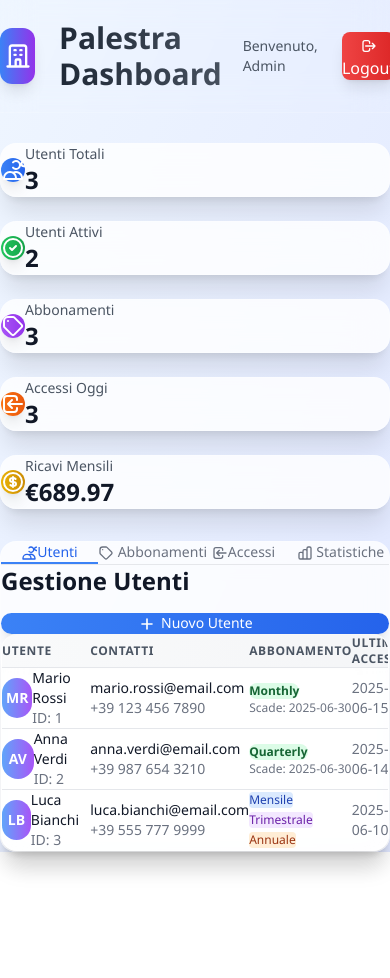
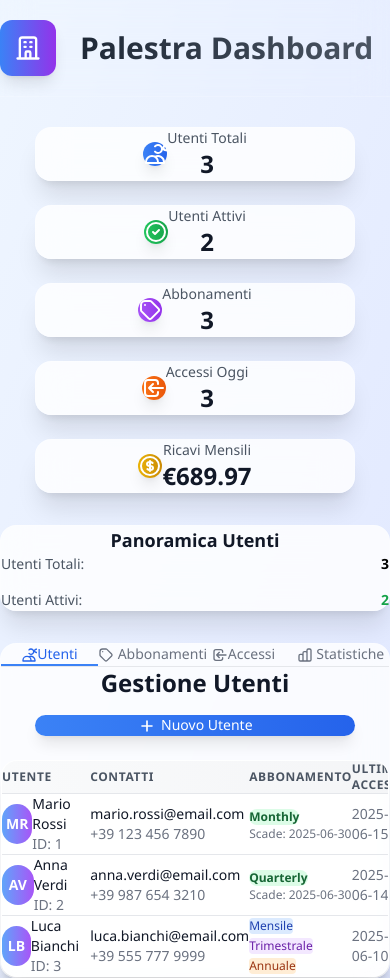
Before and after one commit to Marruzz/palestra-angular, an Angular app: page /dashboard in a window 390 px wide. Before the commit the page ends 852 px from the top, so only its background shows below. Built offline with nearby package versions, Linux system fonts and the light colour scheme.

Commit message:
ultima commit del giorno

```diff
--- a/src/app/Pages/Dashboard/dashboard.component.html
+++ b/src/app/Pages/Dashboard/dashboard.component.html
@@ -1,14 +1,12 @@
-<div class="min-h-screen bg-gradient-to-br from-blue-50 to-indigo-100">  <!-- Header -->
+<div class="min-h-screen bg-gradient-to-br from-blue-50 to-indigo-100 flex flex-col items-center">  <!-- Header -->
   <header
-    class="bg-white/80 backdrop-blur-lg shadow-lg border-b border-white/20 mb-6"
+    class="bg-white/80 backdrop-blur-lg shadow-lg border-b border-white/20 mb-6 w-full"
   >
-    <div class="px-6 py-6">
-      <div class="flex items-center justify-between">
-        <div class="flex items-center space-x-6">
+    <div class="px-6 py-6 max-w-7xl mx-auto w-full">
+      <div class="flex items-center justify-between w-full">        <div class="flex items-center justify-center space-x-6 mx-auto lg:mx-0">
           <div
             class="flex items-center justify-center w-14 h-14 bg-gradient-to-r from-blue-500 to-purple-600 rounded-xl shadow-lg"
-          >
-            <svg
+          >            <svg
               class="w-7 h-7 text-white"
               fill="none"
               stroke="currentColor"
@@ -23,12 +21,12 @@
             </svg>
           </div>
           <h1
-            class="text-3xl font-bold bg-gradient-to-r from-gray-800 to-gray-600 bg-clip-text text-transparent"
+            class="text-3xl font-bold bg-gradient-to-r from-gray-800 to-gray-600 bg-clip-text text-transparent text-center lg:text-left"
           >
             Palestra Dashboard
           </h1>
         </div>
-        <div class="flex items-center space-x-6">
+        <div class="flex items-center space-x-6 hidden lg:flex">
           <span class="text-sm text-gray-600 font-medium"
             >Benvenuto, Admin</span
           >
@@ -51,14 +49,13 @@
             </svg>
             Logout
           </button>
-        </div>
-      </div>
+        </div>      </div>
     </div>
   </header>
 
   <!-- Loading Spinner -->
-  <div *ngIf="isLoading" class="flex items-center justify-center min-h-[400px]">
-    <div class="relative">
+  <div *ngIf="isLoading" class="flex items-center justify-center min-h-[400px] max-w-7xl mx-auto w-full">
+    <div class="relative flex items-center justify-center">
       <div
         class="animate-spin rounded-full h-16 w-16 border-4 border-blue-200"
       ></div>
@@ -67,12 +64,12 @@
       ></div>
     </div>
   </div>  <!-- Main Content -->
-  <div *ngIf="!isLoading" class="p-6 lg:p-8 max-w-7xl mx-auto space-y-8">
+  <div *ngIf="!isLoading" class="px-6 lg:px-8 max-w-7xl mx-auto space-y-8 w-full flex flex-col items-center">
     <!-- Stats Cards -->
-    <div class="grid grid-cols-1 md:grid-cols-2 lg:grid-cols-3 xl:grid-cols-5 gap-6 lg:gap-8">      <div
-        class="bg-white/80 backdrop-blur-lg rounded-2xl p-6 lg:p-8 shadow-xl border border-white/20 transform hover:scale-105 transition-all duration-300"
+    <div class="grid grid-cols-1 md:grid-cols-2 lg:grid-cols-3 xl:grid-cols-5 gap-6 lg:gap-8 justify-items-center xl:justify-items-center w-full max-w-6xl"><div
+        class="bg-white/80 backdrop-blur-lg rounded-2xl p-6 lg:p-8 shadow-xl border border-white/20 transform hover:scale-105 transition-all duration-300 w-full max-w-xs xl:max-w-none"
       >
-        <div class="flex items-center">
+        <div class="flex items-center justify-center xl:justify-start">
           <div
             class="p-3 lg:p-4 rounded-xl bg-gradient-to-r from-blue-500 to-blue-600 text-white shadow-lg"
           >
@@ -90,15 +87,15 @@
               ></path>
             </svg>
           </div>
-          <div class="ml-4 lg:ml-5 min-w-0">
+          <div class="ml-4 lg:ml-5 min-w-0 text-center xl:text-left">
             <p class="text-sm lg:text-base font-medium text-gray-600 truncate mb-1">Utenti Totali</p>
             <p class="text-2xl lg:text-3xl font-bold text-gray-900">{{ totalUsers }}</p>
           </div>
         </div>
       </div>      <div
-        class="bg-white/80 backdrop-blur-lg rounded-2xl p-6 lg:p-8 shadow-xl border border-white/20 transform hover:scale-105 transition-all duration-300"
+        class="bg-white/80 backdrop-blur-lg rounded-2xl p-6 lg:p-8 shadow-xl border border-white/20 transform hover:scale-105 transition-all duration-300 w-full max-w-xs xl:max-w-none"
       >
-        <div class="flex items-center">
+        <div class="flex items-center justify-center xl:justify-start">
           <div
             class="p-3 lg:p-4 rounded-xl bg-gradient-to-r from-green-500 to-green-600 text-white shadow-lg"
           >
@@ -116,15 +113,15 @@
               ></path>
             </svg>
           </div>
-          <div class="ml-4 lg:ml-5 min-w-0">
+          <div class="ml-4 lg:ml-5 min-w-0 text-center xl:text-left">
             <p class="text-sm lg:text-base font-medium text-gray-600 truncate mb-1">Utenti Attivi</p>
             <p class="text-2xl lg:text-3xl font-bold text-gray-900">{{ activeUsers }}</p>
           </div>
         </div>
       </div>      <div
-        class="bg-white/80 backdrop-blur-lg rounded-2xl p-6 lg:p-8 shadow-xl border border-white/20 transform hover:scale-105 transition-all duration-300"
+        class="bg-white/80 backdrop-blur-lg rounded-2xl p-6 lg:p-8 shadow-xl border border-white/20 transform hover:scale-105 transition-all duration-300 w-full max-w-xs xl:max-w-none"
       >
-        <div class="flex items-center">
+        <div class="flex items-center justify-center xl:justify-start">
           <div
             class="p-3 lg:p-4 rounded-xl bg-gradient-to-r from-purple-500 to-purple-600 text-white shadow-lg"
           >
@@ -142,7 +139,7 @@
               ></path>
             </svg>
           </div>
-          <div class="ml-4 lg:ml-5 min-w-0">
+          <div class="ml-4 lg:ml-5 min-w-0 text-center xl:text-left">
             <p class="text-sm lg:text-base font-medium text-gray-600 truncate mb-1">Abbonamenti</p>
             <p class="text-2xl lg:text-3xl font-bold text-gray-900">
               {{ totalSubscriptions }}
@@ -150,9 +147,9 @@
           </div>
         </div>
       </div>      <div
-        class="bg-white/80 backdrop-blur-lg rounded-2xl p-6 lg:p-8 shadow-xl border border-white/20 transform hover:scale-105 transition-all duration-300"
+        class="bg-white/80 backdrop-blur-lg rounded-2xl p-6 lg:p-8 shadow-xl border border-white/20 transform hover:scale-105 transition-all duration-300 w-full max-w-xs xl:max-w-none"
       >
-        <div class="flex items-center">
+        <div class="flex items-center justify-center xl:justify-start">
           <div
             class="p-3 lg:p-4 rounded-xl bg-gradient-to-r from-orange-500 to-orange-600 text-white shadow-lg"
           >
@@ -170,15 +167,15 @@
               ></path>
             </svg>
           </div>
-          <div class="ml-4 lg:ml-5 min-w-0">
+          <div class="ml-4 lg:ml-5 min-w-0 text-center xl:text-left">
             <p class="text-sm lg:text-base font-medium text-gray-600 truncate mb-1">Accessi Oggi</p>
             <p class="text-2xl lg:text-3xl font-bold text-gray-900">{{ todayAccesses }}</p>
           </div>
         </div>
       </div>      <div
-        class="bg-white/80 backdrop-blur-lg rounded-2xl p-6 lg:p-8 shadow-xl border border-white/20 transform hover:scale-105 transition-all duration-300"
+        class="bg-white/80 backdrop-blur-lg rounded-2xl p-6 lg:p-8 shadow-xl border border-white/20 transform hover:scale-105 transition-all duration-300 w-full max-w-xs xl:max-w-none"
       >
-        <div class="flex items-center">
+        <div class="flex items-center justify-center xl:justify-start">
           <div
             class="p-3 lg:p-4 rounded-xl bg-gradient-to-r from-yellow-500 to-yellow-600 text-white shadow-lg"
           >
@@ -196,7 +193,7 @@
               ></path>
             </svg>
           </div>
-          <div class="ml-4 lg:ml-5 min-w-0">
+          <div class="ml-4 lg:ml-5 min-w-0 text-center xl:text-left">
             <p class="text-sm lg:text-base font-medium text-gray-600 truncate mb-1">Ricavi Mensili</p>
             <p class="text-2xl lg:text-3xl font-bold text-gray-900">
               €{{ monthlyRevenue.toFixed(2) }}
@@ -204,11 +201,35 @@
           </div>
         </div>
       </div>
-    </div>    <!-- Navigation Tabs -->
+    </div>
+
+    <!-- Panoramica Utenti Section -->
+    <div class="flex justify-center w-full max-w-7xl mx-auto px-4 lg:px-6">
+      <div class="grid grid-cols-1 lg:grid-cols-2 gap-6 lg:gap-8 justify-items-center lg:justify-items-center w-full max-w-4xl">
+        <div class="bg-white/80 backdrop-blur-lg rounded-2xl p-6 lg:p-8 shadow-xl border border-white/20 w-full max-w-md">
+          <h4 class="text-lg lg:text-xl font-semibold text-gray-900 mb-6 text-center">
+            Panoramica Utenti
+          </h4>
+          <div class="space-y-4">
+            <div class="flex justify-between">
+              <span class="text-gray-600 text-sm lg:text-base">Utenti Totali:</span>
+              <span class="font-semibold text-sm lg:text-base">{{ totalUsers }}</span>
+            </div>
+            <div class="flex justify-between">
+              <span class="text-gray-600 text-sm lg:text-base">Utenti Attivi:</span>
+              <span class="font-semibold text-green-600 text-sm lg:text-base">{{ activeUsers }}</span>
+            </div>
+          </div>
+        </div>
+      </div>
+    </div>
+
+    <!-- Navigation Tabs -->
     <div
-      class="bg-white/80 backdrop-blur-lg rounded-2xl shadow-xl border border-white/20 mb-8"
-    >      <div class="border-b border-gray-200">
-        <nav class="-mb-px flex flex-wrap lg:space-x-8 px-6 lg:px-8">
+      class="bg-white/80 backdrop-blur-lg rounded-2xl shadow-xl border border-white/20 w-full max-w-6xl"
+    >
+      <div class="border-b border-gray-200">
+        <nav class="-mb-px flex flex-wrap lg:space-x-8 px-6 lg:px-8 justify-center">
           <button
             (click)="showUsers()"
             [class]="
@@ -307,13 +328,13 @@
           </button>
         </nav>
       </div>      <!-- Content Area -->
-      <div class="p-6 lg:p-8">
-        <!-- Users Management -->        <div *ngIf="currentView === 'users'">
-          <div class="flex flex-col sm:flex-row justify-between items-start sm:items-center mb-8 gap-4">
-            <h3 class="text-2xl lg:text-3xl font-bold text-gray-900">Gestione Utenti</h3>
+      <div class="p-6 lg:p-8">        <!-- Users Management -->        <div *ngIf="currentView === 'users'">
+          <div class="flex flex-col items-center space-y-6 lg:space-y-8">
+            <div class="flex flex-col sm:flex-row justify-between items-center w-full gap-4">
+              <h3 class="text-2xl lg:text-3xl font-bold text-gray-900 text-center sm:text-left">Gestione Utenti</h3>
               <button
                 (click)="openUserModal()"
-              class="px-6 lg:px-8 py-3 lg:py-4 bg-gradient-to-r from-blue-500 to-blue-600 text-white rounded-xl hover:from-blue-600 hover:to-blue-700 transition-all duration-200 transform hover:scale-105 shadow-lg font-medium text-sm lg:text-base w-full sm:w-auto"
+                class="px-6 lg:px-8 py-3 lg:py-4 bg-gradient-to-r from-blue-500 to-blue-600 text-white rounded-xl hover:from-blue-600 hover:to-blue-700 transition-all duration-200 transform hover:scale-105 shadow-lg font-medium text-sm lg:text-base w-full sm:w-auto max-w-xs"
               >
                 <svg
                   class="w-5 lg:w-6 h-5 lg:h-6 inline mr-2"
@@ -333,7 +354,7 @@
             </div>
 
             <div
-            class="bg-white/60 backdrop-blur-lg rounded-2xl shadow-xl border border-white/20 overflow-hidden"
+              class="bg-white/60 backdrop-blur-lg rounded-2xl shadow-xl border border-white/20 overflow-hidden w-full max-w-6xl"
             >
             <div class="overflow-x-auto">
               <table class="min-w-full divide-y divide-gray-200">
@@ -489,17 +510,15 @@
                 </tbody>
               </table>
             </div>
-          </div>
-        </div>        <!-- Subscriptions Management -->
+          </div>        </div>        <!-- Subscriptions Management -->
         <div *ngIf="currentView === 'subscriptions'">
-          <div class="flex justify-between items-center mb-8">
-            <h3 class="text-2xl lg:text-3xl font-bold text-gray-900">
+          <div class="flex flex-col items-center space-y-6 lg:space-y-8">
+            <div class="flex justify-center items-center w-full">
+              <h3 class="text-2xl lg:text-3xl font-bold text-gray-900 text-center">
                 Gestione Abbonamenti
               </h3>
-          </div>
-
-          <div class="grid grid-cols-1 md:grid-cols-2 lg:grid-cols-3 gap-6 lg:gap-8"><div
-              class="bg-white/80 backdrop-blur-lg rounded-2xl p-4 lg:p-6 shadow-xl border border-white/20"
+            </div>          <div class="grid grid-cols-1 md:grid-cols-2 lg:grid-cols-3 gap-6 lg:gap-8 justify-items-center w-full max-w-4xl"><div
+              class="bg-white/80 backdrop-blur-lg rounded-2xl p-4 lg:p-6 shadow-xl border border-white/20 w-full max-w-sm"
             >
               <div class="text-center">
                 <div
@@ -511,13 +530,12 @@
                 <p class="text-2xl lg:text-3xl font-bold text-blue-600 mb-4">€49.99</p>
                 <p class="text-gray-600 text-xs lg:text-sm mb-6">
                   Accesso completo per 1 mese
-                </p>
-                <div class="text-xs lg:text-sm text-gray-500">
+                </p>                <div class="text-xs lg:text-sm text-gray-500">
                   <p>Attivi: {{ getActiveSubscriptionsByType("monthly") }}</p>
                 </div>
               </div>
             </div>            <div
-              class="bg-white/80 backdrop-blur-lg rounded-2xl p-4 lg:p-6 shadow-xl border border-white/20"
+              class="bg-white/80 backdrop-blur-lg rounded-2xl p-4 lg:p-6 shadow-xl border border-white/20 w-full max-w-sm"
             >
               <div class="text-center">
                 <div
@@ -531,13 +549,12 @@
                 <p class="text-2xl lg:text-3xl font-bold text-purple-600 mb-4">€139.99</p>
                 <p class="text-gray-600 text-xs lg:text-sm mb-6">
                   Accesso completo per 3 mesi
-                </p>
-                <div class="text-xs lg:text-sm text-gray-500">
+                </p>                <div class="text-xs lg:text-sm text-gray-500">
                   <p>Attivi: {{ getActiveSubscriptionsByType("quarterly") }}</p>
                 </div>
               </div>
             </div>            <div
-              class="bg-white/80 backdrop-blur-lg rounded-2xl p-4 lg:p-6 shadow-xl border border-white/20"
+              class="bg-white/80 backdrop-blur-lg rounded-2xl p-4 lg:p-6 shadow-xl border border-white/20 w-full max-w-sm"
             >
               <div class="text-center">
                 <div
@@ -554,15 +571,15 @@
                   <p>Attivi: {{ getActiveSubscriptionsByType("yearly") }}</p>
                 </div>
               </div>
-            </div>
-          </div>
+            </div>          </div>
         </div>        <!-- Access Management -->
         <div *ngIf="currentView === 'accesses'">
-          <div class="flex flex-col sm:flex-row justify-between items-start sm:items-center mb-8 gap-4">
-            <h3 class="text-2xl lg:text-3xl font-bold text-gray-900">Registro Accessi</h3>
+          <div class="flex flex-col items-center space-y-6 lg:space-y-8">
+            <div class="flex flex-col sm:flex-row justify-between items-center w-full gap-4">
+              <h3 class="text-2xl lg:text-3xl font-bold text-gray-900 text-center sm:text-left">Registro Accessi</h3>
               <button
                 (click)="openAccessModal()"
-              class="px-6 lg:px-8 py-3 lg:py-4 bg-gradient-to-r from-green-500 to-green-600 text-white rounded-xl hover:from-green-600 hover:to-green-700 transition-all duration-200 transform hover:scale-105 shadow-lg font-medium text-sm lg:text-base w-full sm:w-auto"
+                class="px-6 lg:px-8 py-3 lg:py-4 bg-gradient-to-r from-green-500 to-green-600 text-white rounded-xl hover:from-green-600 hover:to-green-700 transition-all duration-200 transform hover:scale-105 shadow-lg font-medium text-sm lg:text-base w-full sm:w-auto max-w-xs"
               >
                 <svg
                   class="w-5 lg:w-6 h-5 lg:h-6 inline mr-2"
@@ -582,7 +599,7 @@
             </div>
 
             <div
-            class="bg-white/60 backdrop-blur-lg rounded-2xl shadow-xl border border-white/20 overflow-hidden"
+              class="bg-white/60 backdrop-blur-lg rounded-2xl shadow-xl border border-white/20 overflow-hidden w-full max-w-6xl"
             >
             <div class="overflow-x-auto">
               <table class="min-w-full divide-y divide-gray-200">
@@ -642,43 +659,18 @@
                   </tr>
                 </tbody>
               </table>
-            </div>
-          </div>
+            </div>          </div>
         </div>        <!-- Stats View -->
         <div *ngIf="currentView === 'stats'">
-          <h3 class="text-2xl lg:text-3xl font-bold text-gray-900 mb-8">
+          <div class="flex flex-col items-center space-y-6 lg:space-y-8 w-full">
+            <h3 class="text-2xl lg:text-3xl font-bold text-gray-900 text-center">
               Statistiche Dettagliate
-          </h3>
-
-          <div class="grid grid-cols-1 lg:grid-cols-2 gap-6 lg:gap-8">            <div
-              class="bg-white/80 backdrop-blur-lg rounded-2xl p-6 lg:p-8 shadow-xl border border-white/20"
+            </h3>            <div class="grid grid-cols-1 lg:grid-cols-2 gap-6 lg:gap-8 justify-items-center lg:justify-items-center w-full max-w-4xl">
+            <div
+              class="bg-white/80 backdrop-blur-lg rounded-2xl p-6 lg:p-8 shadow-xl border border-white/20 w-full max-w-md"
             >
-              <h4 class="text-lg lg:text-xl font-semibold text-gray-900 mb-6">
-                Panoramica Utenti
-              </h4>
+              <h4 class="text-lg lg:text-xl font-semibold text-gray-900 mb-6 text-center">Ricavi</h4>
               <div class="space-y-4">
-                <div class="flex justify-between">
-                  <span class="text-gray-600 text-sm lg:text-base">Utenti Totali:</span>
-                  <span class="font-semibold text-sm lg:text-base">{{ totalUsers }}</span>
-                </div>
-                <div class="flex justify-between">
-                  <span class="text-gray-600 text-sm lg:text-base">Utenti Attivi:</span>
-                  <span class="font-semibold text-green-600 text-sm lg:text-base">{{
-                    activeUsers
-                  }}</span>
-                </div>
-                <div class="flex justify-between">
-                  <span class="text-gray-600 text-sm lg:text-base">Utenti Inattivi:</span>
-                  <span class="font-semibold text-red-600 text-sm lg:text-base">{{
-                    totalUsers - activeUsers
-                  }}</span>
-                </div>
-              </div>
-            </div><div
-              class="bg-white/80 backdrop-blur-lg rounded-2xl p-4 lg:p-6 shadow-xl border border-white/20"
-            >
-              <h4 class="text-base lg:text-lg font-semibold text-gray-900 mb-4">Ricavi</h4>
-              <div class="space-y-3">
                 <div class="flex justify-between">
                   <span class="text-gray-600 text-sm lg:text-base">Ricavi Mensili:</span>
                   <span class="font-semibold text-green-600 text-sm lg:text-base"
@@ -688,10 +680,28 @@
                 <div class="flex justify-between">
                   <span class="text-gray-600 text-sm lg:text-base">Abbonamenti Attivi:</span>
                   <span class="font-semibold text-sm lg:text-base">{{ totalSubscriptions }}</span>
+                </div>                <div class="flex justify-between">
+                  <span class="text-gray-600 text-sm lg:text-base">Accessi Oggi:</span>
+                  <span class="font-semibold text-sm lg:text-base">{{ todayAccesses }}</span>
+                </div>
+              </div>
+            </div>
+
+            <div
+              class="bg-white/80 backdrop-blur-lg rounded-2xl p-6 lg:p-8 shadow-xl border border-white/20 w-full max-w-md"
+            >
+              <h4 class="text-lg lg:text-xl font-semibold text-gray-900 mb-6 text-center">Statistiche Generali</h4>              <div class="space-y-4">
+                <div class="flex justify-between">
+                  <span class="text-gray-600 text-sm lg:text-base">Utenti Totali:</span>
+                  <span class="font-semibold text-sm lg:text-base">{{ totalUsers }}</span>
                 </div>
                 <div class="flex justify-between">
-                  <span class="text-gray-600 text-sm lg:text-base">Accessi Oggi:</span>
-                  <span class="font-semibold text-sm lg:text-base">{{ todayAccesses }}</span>
+                  <span class="text-gray-600 text-sm lg:text-base">Utenti Attivi:</span>
+                  <span class="font-semibold text-green-600 text-sm lg:text-base">{{ activeUsers }}</span>
+                </div>
+                <div class="flex justify-between">
+                  <span class="text-gray-600 text-sm lg:text-base">Abbonamenti:</span>
+                  <span class="font-semibold text-sm lg:text-base">{{ totalSubscriptions }}</span>
                 </div>
               </div>
             </div>
--- a/src/app/Pages/login/login.component.ts
+++ b/src/app/Pages/login/login.component.ts
@@ -31,9 +31,11 @@ export class LoginComponent {
     // Simula autenticazione
     setTimeout(() => {
       if (this.email === 'admin@palestra.com' && this.password === 'password') {
+        window.confirm("Sei sicuro di voler accedere con la mail " + this.email + " e la password " + this.password) ? this.router.navigate(['/dashboard']) : window.alert("Fa niente, sarà per la prossima volta");
         this.loginSuccess.emit();
-        this.router.navigate(['/dashboard']);
+        console.log(this.email, this.password);
       } else {
+        console.log(this.email, this.password);
         this.errorMessage = 'Credenziali non valide';
       }
       this.isLoading = false;
```
Lines whose indentation alone changed are shown as unchanged.
